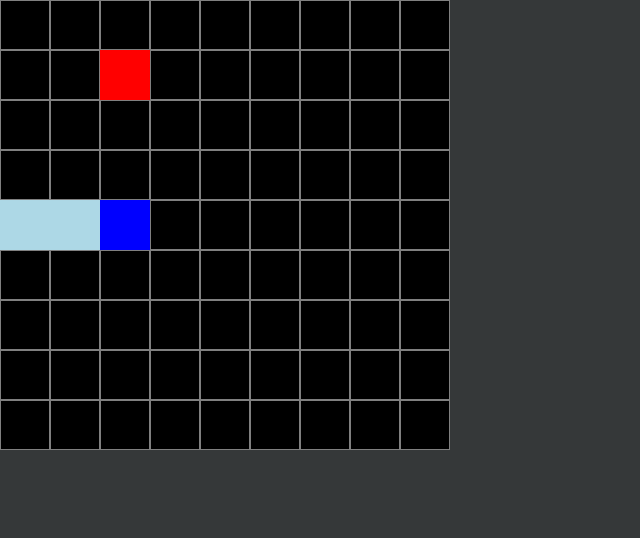
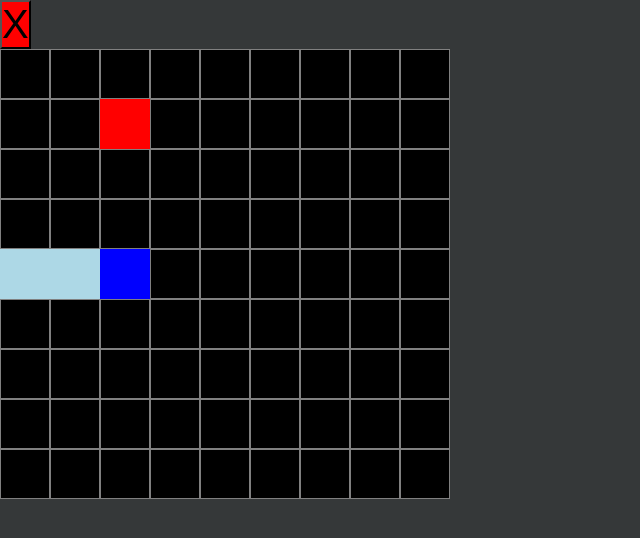
Before and after one commit to aminbeigi/snake-game-js, a plain HTML site: page src/index.html in a window 1280 px wide. Both pictures are taken after a click on the input "Start Game". Shown: the whole page, without its empty margins (0-640 px from the left). Drawn offline with Linux system fonts and the light colour scheme.

Commit message:
Finished functionality of menu

```diff
--- a/src/index.html
+++ b/src/index.html
@@ -28,7 +28,7 @@
     </div>
 
     <div id="game-screen">
-
+        <button class="exit-game">X</button>
     </div>
 </body>
 </html>
--- a/src/scripts/game.js
+++ b/src/scripts/game.js
@@ -2,54 +2,76 @@
 
 import { Board } from "./board.js";
 
-const showGameScreen = () => {
+class Game {
+    constructor() {
+        this._showMenuScreen();
+        this._initStartGameButton();
+        this._initExitGameButton();
+    }
+    _showGameScreen() {
         document.getElementById("game-screen").style.display = "block";
         document.getElementById("game-menu").style.display = "none";
     }
 
-const showMenuScreen = () => {
+    _showMenuScreen() {
         document.getElementById("game-screen").style.display = "none";
         document.getElementById("game-menu").style.display = "block";
     }
 
+    _initStartGameButton() {
+        document.getElementById("gameDataForm").addEventListener('click', () => this._startGameHandler());
+    }
 
-showMenuScreen();
-const gameDataFormElement = document.getElementById("gameDataForm")
-
-gameDataFormElement.addEventListener('click', () => {
+    _startGameHandler() {
         const boardSizeFormValue = document.getElementById("board-size").value;
         const gameSpeedFormValue = document.getElementById("game-speed").value;
-    let boardSize;
-    let gameSpeed;
+        this.board = new Board(Game._formValueToBoardSize(boardSizeFormValue),
+            Game._formValueToGameSpeed(gameSpeedFormValue));
+        this._showGameScreen();
+    }
 
+    _initExitGameButton() {
+        document.querySelector(".exit-game").addEventListener('click', () => this._exitGameHandler());
+    }
+
+    _exitGameHandler() {
+        this._showMenuScreen();
+        const parent = document.getElementById("game-screen");
+        console.log(parent)
+        while (parent.firstChild) {
+            if (parent.lastChild.textContent === 'X') {
+                break;
+            }
+            parent.removeChild(parent.lastChild)
+        }
+
+    }
+
+    static _formValueToBoardSize(boardSizeFormValue) {
         switch (boardSizeFormValue) {
             case '0':
-            boardSize = Board.boardSizeSmall;
-            break;
+                return Board.boardSizeSmall;
             case '1':
-            boardSize = Board.boardSizeMedium;
-            break;
+                return Board.boardSizeMedium;
             case '2':
-            boardSize = Board.boardSizeLarge;
-            break;
+                return Board.boardSizeLarge;
             default:
                 throw Error(`Do not recognise ${boardSize} value from form.`);
         }
+    }
 
+    static _formValueToGameSpeed(gameSpeedFormValue) {
         switch (gameSpeedFormValue) {
             case '0':
-            gameSpeed = Board.gameSpeedSlow;
-            break;
+                return Board.gameSpeedSlow;
             case '1':
-            gameSpeed = Board.gameSpeedMedium;
-            break;
+                return Board.gameSpeedMedium;
             case '2':
-            gameSpeed = Board.gameSpeedFast;
-            break;
+                return Board.gameSpeedFast;
             default:
                 throw Error(`Do not recognise ${gameSpeedFormValue} value from form.`);
         }
+    }
+}
 
-    const board = new Board(boardSize, gameSpeed);
-    showGameScreen();
-})
+const game = new Game();
--- a/src/styles.css
+++ b/src/styles.css
@@ -24,6 +24,11 @@ body {
     display:flex;
 }
 
+.exit-game {
+    background-color: red;
+    font-size: 40px;
+}
+
 .square-empty {
     background-color: black;
     border: 0.1px solid grey;
```
Lines whose indentation alone changed are shown as unchanged.
